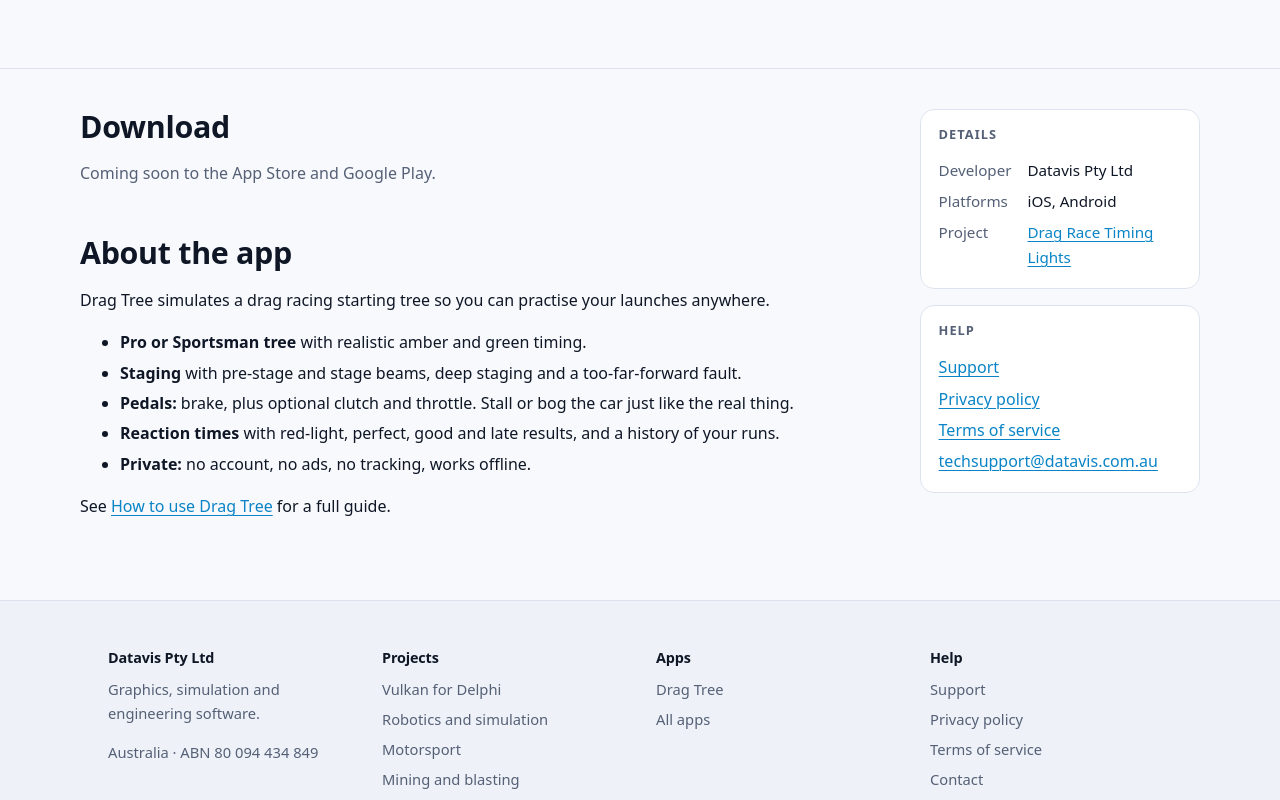
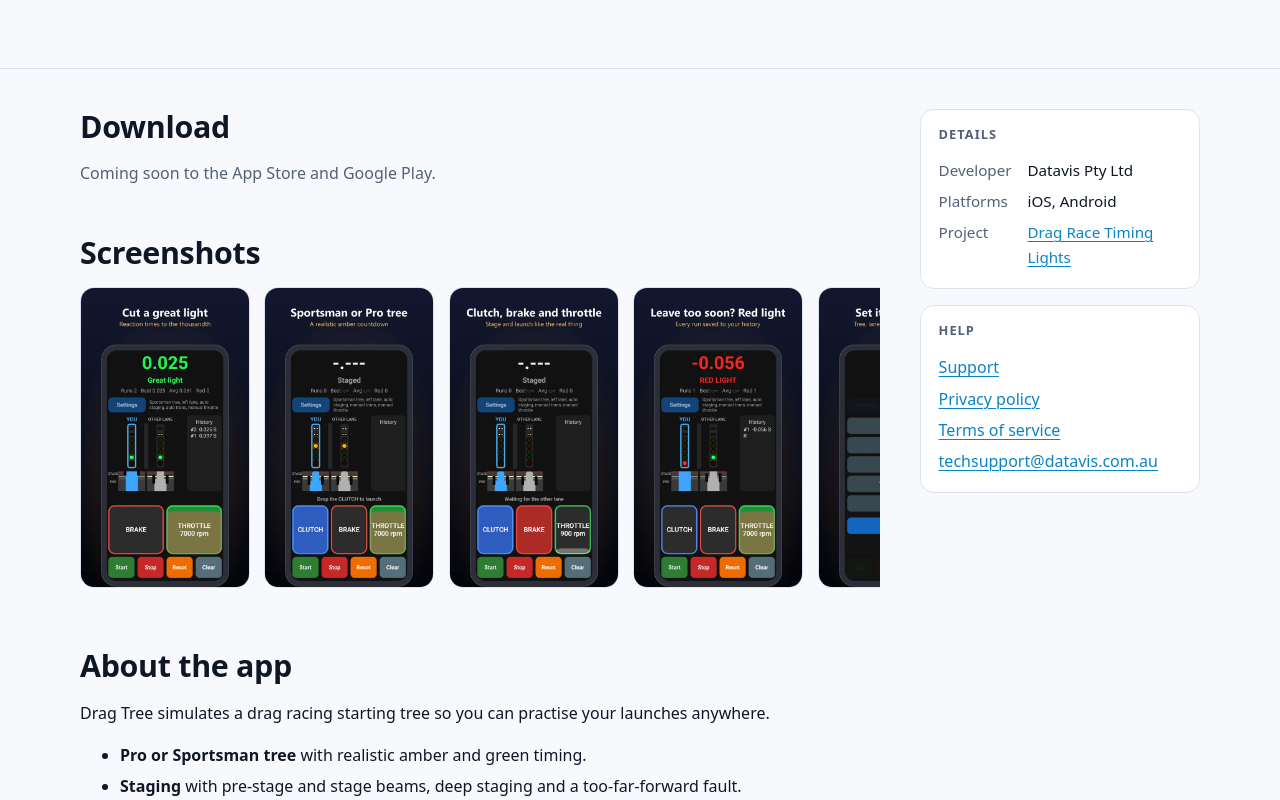
Before and after one commit to JohnHutch123/datavis.com.au, an Astro site: page /apps/drag-tree in a window 1280 px wide. Shown: the part 471-1271 px from the top of the page. Built offline with nearby package versions, Linux system fonts and the light colour scheme; Astro itself is replaced by a stand-in of ours.

Commit message:
Show Drag Tree screenshots on its project and app pages
Projects can now list screenshots in their front matter. They show as a
sideways-scrolling strip on the project page and on its apps' pages.

Co-Authored-By: Claude Opus 5.5 <noreply@anthropic.com>

```diff
--- /dev/null
+++ b/src/components/Screenshots.astro
@@ -0,0 +1,35 @@
+---
+// A horizontal strip of screenshots that scrolls sideways on narrow screens.
+interface Props {
+  items: { src: string; alt: string; width: number; height: number }[];
+  heading?: string;
+}
+const { items, heading = 'Screenshots' } = Astro.props;
+---
+{items.length > 0 && (
+  <section class="shots" aria-label={heading}>
+    <h2>{heading}</h2>
+    <ul>
+      {items.map((s, i) => (
+        <li>
+          <a href={s.src} title="Open full size">
+            <img src={s.src} alt={s.alt} width={s.width} height={s.height} loading={i < 2 ? 'eager' : 'lazy'} decoding="async" />
+          </a>
+        </li>
+      ))}
+    </ul>
+  </section>
+)}
+
+<style>
+  .shots { margin: 0 0 2rem; }
+  .shots ul {
+    list-style: none; margin: 0; padding: 0 0 0.75rem;
+    display: grid; grid-auto-flow: column; grid-auto-columns: minmax(170px, 210px); gap: 0.9rem;
+    overflow-x: auto; scroll-snap-type: x mandatory; overscroll-behavior-x: contain;
+  }
+  .shots li { scroll-snap-align: start; margin: 0; }
+  .shots a { display: block; border-radius: 14px; overflow: hidden; border: 1px solid var(--line); }
+  .shots a:hover { border-color: var(--accent); }
+  .shots img { display: block; width: 100%; height: auto; border: 0; border-radius: 0; }
+</style>
--- a/src/content.config.ts
+++ b/src/content.config.ts
@@ -41,6 +41,11 @@ const projects = defineCollection({
     // External libraries, standards and related projects, listed in the page's sidebar.
     references: z
       .array(z.object({ label: z.string(), url: z.string(), note: z.string().optional() }))
+      .default([]),
+    // Screenshots shown in a strip on the project page (and on its apps' pages).
+    // Put the files in public/images/screenshots/<project>/; src starts with /images/.
+    screenshots: z
+      .array(z.object({ src: z.string(), alt: z.string(), width: z.number().default(540), height: z.number().default(960) }))
       .default([]),
     // Call to action for private/commercial projects.
     enquire: z.string().optional(),
--- a/src/content/projects/drag-race-timing-lights.md
+++ b/src/content/projects/drag-race-timing-lights.md
@@ -7,6 +7,17 @@ repo: https://github.com/JohnHutch123/DragRaceTimingLights
 status: active
 tech: [delphi, fmx, ios, android, github]
 keywords: [drag racing tree app, drag racing reaction time trainer, pro tree practice, christmas tree lights simulator, drag race starting lights]
+screenshots:
+  - src: /images/screenshots/drag-tree/01-great-light.webp
+    alt: Drag Tree showing a 0.025 second great light, with two runs in the history.
+  - src: /images/screenshots/drag-tree/02-tree.webp
+    alt: A Sportsman tree counting down on the ambers, with the clutch held in and the throttle at 7000 rpm.
+  - src: /images/screenshots/drag-tree/03-pedals.webp
+    alt: Staged and waiting for the other lane, holding the clutch and brake pedals.
+  - src: /images/screenshots/drag-tree/04-red-light.webp
+    alt: A red light result of minus 0.056 seconds, logged in the history.
+  - src: /images/screenshots/drag-tree/05-settings.webp
+    alt: The settings screen with tree, lane, staging, transmission and throttle options.
 references:
   - label: Delphi FireMonkey
     url: https://www.embarcadero.com/products/delphi
--- a/src/pages/apps/[app]/index.astro
+++ b/src/pages/apps/[app]/index.astro
@@ -3,6 +3,7 @@ import { getEntry, render } from 'astro:content';
 import Base from '../../../layouts/Base.astro';
 import AppHeader from '../../../components/AppHeader.astro';
 import StoreButtons from '../../../components/StoreButtons.astro';
+import Screenshots from '../../../components/Screenshots.astro';
 import { site } from '../../../site.config';
 import { getApps, appUrl, projectUrl } from '../../../lib/content';
 import { app as schemaApp, breadcrumbs } from '../../../lib/schema';
@@ -29,6 +30,7 @@ const schema = [
     <article class="prose">
       <h2 style="margin-top:0">Download</h2>
       <StoreButtons appStoreUrl={app.data.appStoreUrl} playStoreUrl={app.data.playStoreUrl} other={app.data.otherDownloads} />
+      {project && <div style="margin-top:2rem"><Screenshots items={project.data.screenshots} /></div>}
       <Content />
     </article>
     <aside class="side">
--- a/src/pages/projects/[group]/[project].astro
+++ b/src/pages/projects/[group]/[project].astro
@@ -2,6 +2,7 @@
 import { getEntry, render } from 'astro:content';
 import Base from '../../../layouts/Base.astro';
 import TechBadges from '../../../components/TechBadges.astro';
+import Screenshots from '../../../components/Screenshots.astro';
 import { site } from '../../../site.config';
 import { project as schemaProject, breadcrumbs } from '../../../lib/schema';
 import { getProjects, getDocs, getApps, groupUrl, projectUrl, docUrl, appUrl, statusLabel } from '../../../lib/content';
@@ -56,6 +57,7 @@ const schema = [
       {p.data.status === 'wip' && (
         <p class="notice"><strong>Work in progress.</strong> This project is under active development: features, names and file formats may change, and some parts described here are not finished yet.</p>
       )}
+      <Screenshots items={p.data.screenshots} />
       <Content />
     </article>
     <aside class="side">
```
Also changed, not shown: templates/project.md (+4 -0 lines), public/images/screenshots/drag-tree/01-great-light.webp (added), public/images/screenshots/drag-tree/02-tree.webp (added), public/images/screenshots/drag-tree/03-pedals.webp (added), public/images/screenshots/drag-tree/04-red-light.webp (added), public/images/screenshots/drag-tree/05-settings.webp (added).
